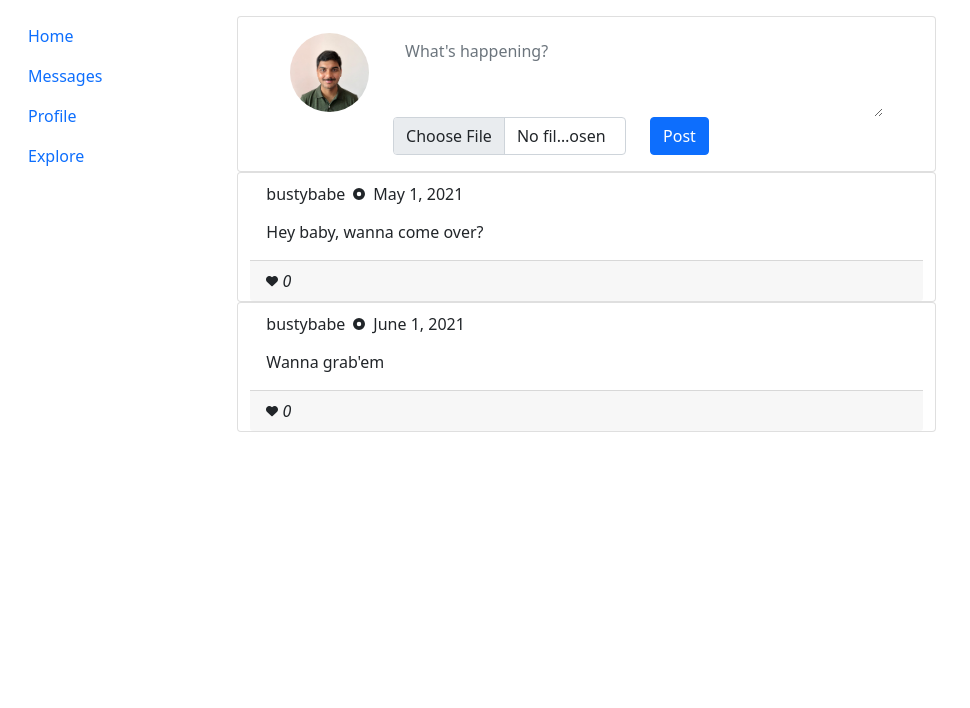
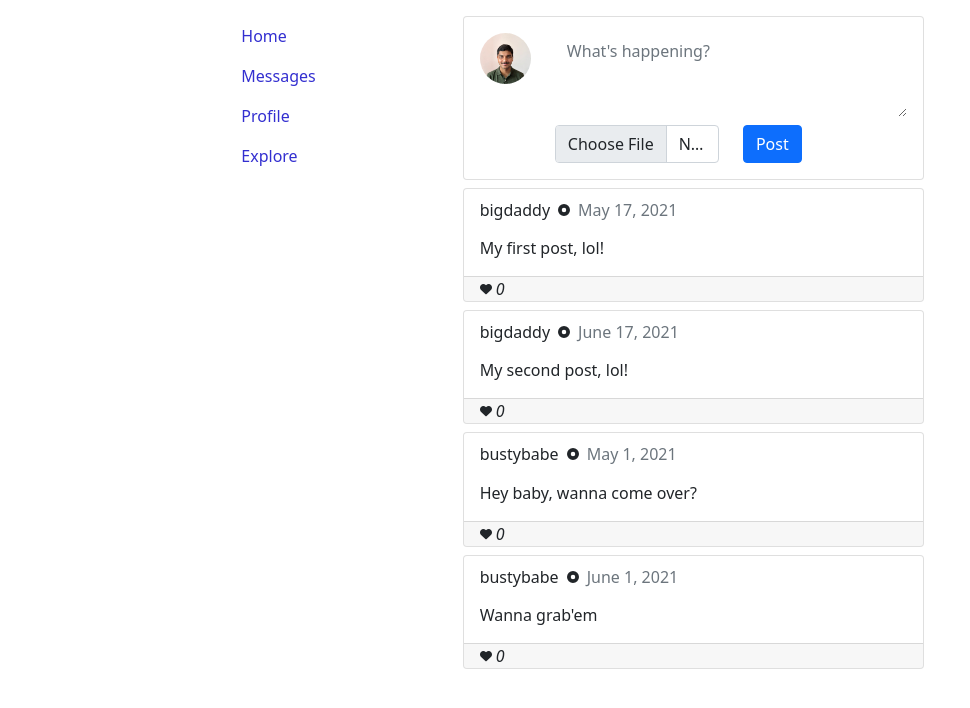
Before and after one commit to A-N-uraag/socnet, a React (Create React App) app in the folder frontend/: page / in a window 1280 px wide. Shown: the top 708 px of the page, without its empty margins (0-970 px from the left). Built offline with nearby package versions, Linux system fonts and the light colour scheme.

Commit message:
Minor GUI changes to beautify -- still naive

```diff
--- a/frontend/src/App.tsx
+++ b/frontend/src/App.tsx
@@ -3,7 +3,7 @@ import 'bootstrap/dist/css/bootstrap.min.css';
 
 function App() {
   return (
-    <Homepage uid={0}></Homepage>
+    <Homepage uid={2}></Homepage>
   );
 }
 
--- a/frontend/src/components/Homepage/HomepageComponent.tsx
+++ b/frontend/src/components/Homepage/HomepageComponent.tsx
@@ -16,20 +16,22 @@ const Homepage = (props: any) => {
     // console.log(userData[props.uid].profile.photoURL);
     return(
         <>
-            <Container className="mt-3" fluid>
+            <Container className="mt-3 justify-content-center" fluid>
                 <Row fluid>
-                    <Col fluid xs={3} md={2}>
+                    <Col xs={0} md={2}></Col>
+                    <Col fluid xs={3} md={1}>
                         <Nav defaultActiveKey="/home" className="flex-column">
-                            <Nav.Link className="navlink" href="/home" eventKey="home">Home</Nav.Link>
-                            <Nav.Link className="navlink" href="/chat" eventKey="chats">Messages</Nav.Link>
-                            <Nav.Link className="navlink" href="/profile" eventKey="profile">Profile</Nav.Link>
-                            <Nav.Link className="navlink" href="/explore" eventKey="explore"> Explore </Nav.Link>
+                            <Nav.Link style={{color: "#332FD0"}} href="/home" eventKey="home">Home</Nav.Link>
+                            <Nav.Link style={{color: "#332FD0"}} href="/chat" eventKey="chats">Messages</Nav.Link>
+                            <Nav.Link style={{color: "#332FD0"}} href="/profile" eventKey="profile">Profile</Nav.Link>
+                            <Nav.Link style={{color: "#332FD0"}} href="/explore" eventKey="explore"> Explore </Nav.Link>
                         </Nav>
                     </Col>
-                    <Col fluid xs={8} md={7}>
+                    <Col xs={0} md={1}></Col>
+                    <Col fluid xs={8} md={5}>
                         <Container fluid>
-                            <Row>
-                                <Card>
+                            <Row fluid className="gx-0">
+                                <Card className="mb-1">
                                     <Card.Body>
                                         <Container fluid>
                                             <Row fluid>
@@ -46,7 +48,7 @@ const Homepage = (props: any) => {
                                                         <Form.Group controlId="postWriting">
                                                             <Form.Control className="border-0" value={postText} onChange={onPostCaptionWrite} as="textarea" rows={3} placeholder="What's happening?"/>
                                                         </Form.Group>
-                                                        <Row>
+                                                        <Row className="mt-2">
                                                             <Form.Group as={Col} controlId="imageUpload">
                                                                 <Form.Control className="justify-content-end" type="file" />
                                                             </Form.Group>
@@ -65,7 +67,7 @@ const Homepage = (props: any) => {
                                 return (
                                     userData[fid].posts.map((pid: number) => {
                                         return (
-                                            <Row>
+                                            <Row fluid className="gx-0">
                                                 <Post postData={postData} userData={userData} uid={fid} pid={pid}></Post>
                                             </Row>
                                         );
@@ -74,6 +76,7 @@ const Homepage = (props: any) => {
                             })}
                         </Container>
                     </Col>
+                    <Col xs={0} md={3}></Col>
                 </Row>
             </Container>
         </>
--- a/frontend/src/components/Post/Posts.tsx
+++ b/frontend/src/components/Post/Posts.tsx
@@ -6,7 +6,7 @@ import { Card, Row, Col } from "react-bootstrap";
 const Post = (props: any) => {
     Moment.locale('en');
     return (
-        <Card>
+        <Card className="my-1">
             <Card.Body>
                 {/* <Card.Title>{props.userData[props.uid].profile.uname}</Card.Title> */}
                 <Card.Subtitle>
@@ -14,13 +14,13 @@ const Post = (props: any) => {
                         {props.userData[props.uid].profile.uname}
                     </p>
                     <FontAwesomeIcon className={"mx-2"}  size="xs" style={{display: "inline-block"}} icon={faDotCircle} />
-                    <p style={{display: "inline-block", color: "secondary"}}> {Moment(props.postData[props.pid].createdDate).format('LL')} </p>
+                    <p className="text-secondary" style={{display: "inline-block", color: "secondary"}}> {Moment(props.postData[props.pid].createdDate).format('LL')} </p>
                 </Card.Subtitle>
-                <Card.Text>
+                <Card.Text className="">
                     {props.postData[props.pid].content}
                 </Card.Text>
             </Card.Body>
-            <Card.Footer>
+            <Card.Footer className="py-0 my-0">
                 <Row fluid>
                     <Col fluid>
                         <FontAwesomeIcon  size="xs" style={{display: "inline-block"}} icon={faHeart} /> <i style={{display: "inline-block"}}>{props.postData[props.pid].likes}</i>
```
